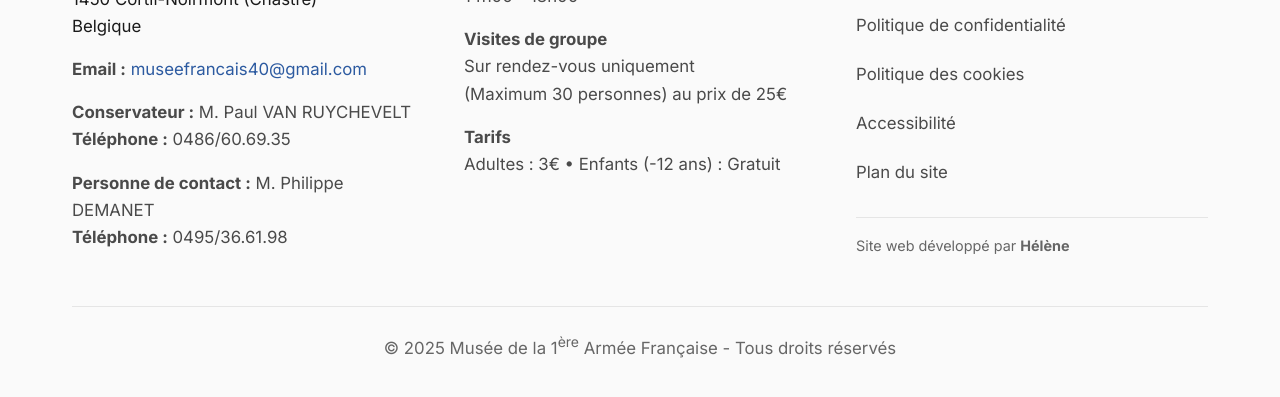
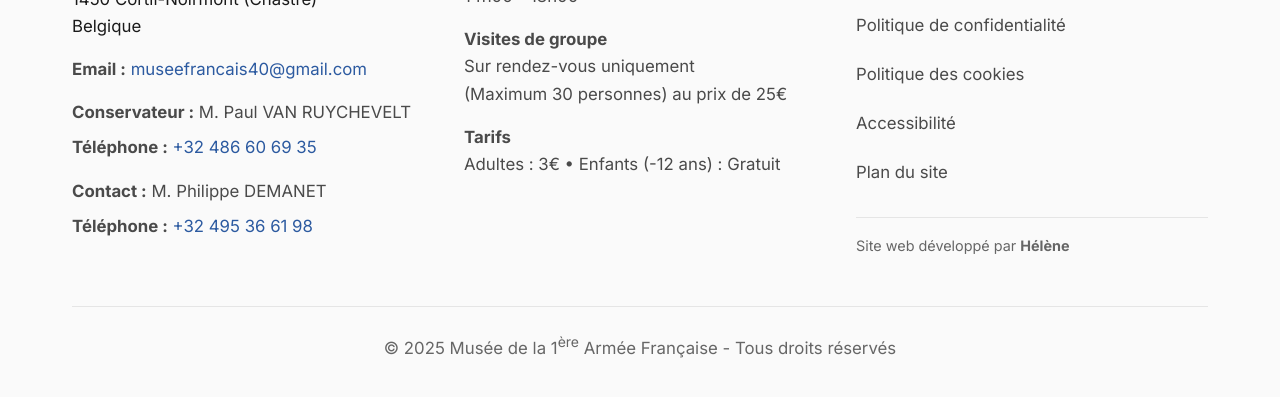
Before and after one commit to HDemanet/Musee_francais, a website: page public/index.html in a window 1280 px wide. Shown: the part 3655-4052 px from the top of the page. Drawn offline with nearby package versions, Linux system fonts and the light colour scheme; a web font is replaced by a local one.

Commit message:
format telephone

```diff
--- a/public/index.html
+++ b/public/index.html
@@ -276,7 +276,7 @@
                         <div class="gallery-content">
                             <h3 class="gallery-title">Façade historique</h3>
                             <p class="gallery-description">
-                                Installé dans une ancienne école, le musée présente le déploiement des forces armées française, belge et britannique dans le cadre de la "manœuvre de la Dyle" et relate les combats menés entre Wavre et Namur pour stopper l'offensive allemande.
+                                Installé dans une ancienne école, le musée présente le déploiement des forces armées françaises, belges et britanniques dans le cadre de la "manœuvre de la Dyle" et relate les combats menés entre Wavre et Namur pour stopper l'offensive allemande.
                             </p>
                         </div>
                     </div>
@@ -360,10 +360,15 @@
                         Belgique
                     </address>
                     <p><strong>Email :</strong><a href="mailto:museefrancais40@gmail.com" style="text-decoration: none; color: var(--french-blue);"> museefrancais40@gmail.com</a></p>
-                    <p style="margin-bottom: 0rem;"><strong>Conservateur :</strong> M. Paul VAN RUYCHEVELT</p>
-                    <p><strong>Téléphone :</strong> 0486/60.69.35</p>
-                    <p style="margin-bottom: 0rem;"><strong>Personne de contact :</strong> M. Philippe DEMANET</p>
-                    <p><strong>Téléphone :</strong> 0495/36.61.98</p>
+                    <div style="margin-top: 1rem;">
+                        <p style="margin-bottom: 0.5rem;"><strong>Conservateur :</strong> M. Paul VAN RUYCHEVELT</p>
+                        <p><strong>Téléphone :</strong> <a href="tel:+32486606935" style="text-decoration: none; color: var(--french-blue);">+32 486 60 69 35</a></p>
+                    </div>
+
+                    <div style="margin-top: 1rem;">
+                        <p style="margin-bottom: 0.5rem;"><strong>Contact :</strong> M. Philippe DEMANET</p>
+                        <p><strong>Téléphone :</strong> <a href="tel:+32495366198" style="text-decoration: none; color: var(--french-blue);">+32 495 36 61 98</a></p>
+                    </div>
                 </div>
 
                 <div class="footer-section">
```
Also changed, not shown: public/accessibilite.html (+9 -4 lines), public/contact.html (+11 -6 lines), public/cookies.html (+9 -4 lines), public/infos.html (+9 -4 lines), public/mentions-legales.html (+9 -4 lines), public/plan-du-site.html (+9 -4 lines), public/politique-confidentialite.html (+9 -4 lines).
